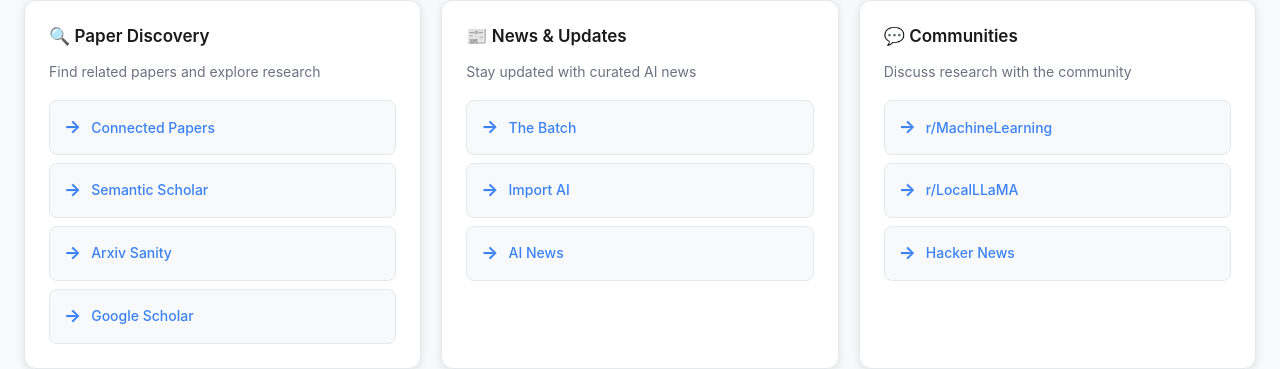
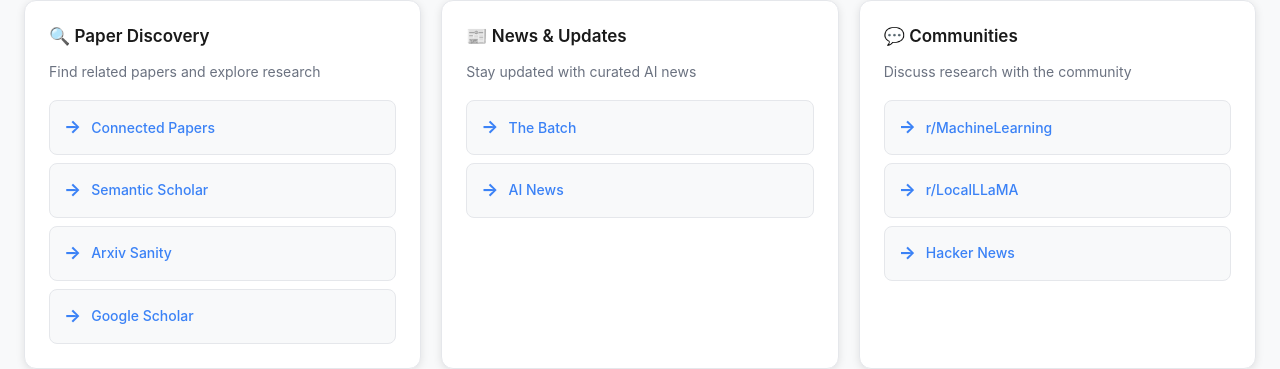
Before and after one commit to ThreeSwordAI/ai-research-dashboard, a plain HTML site: page index.html in a window 1280 px wide. Shown: the part 3559-3928 px from the top of the page. Drawn offline with Linux system fonts and the light colour scheme.

Commit message:
New AI News link

```diff
--- a/index.html
+++ b/index.html
@@ -811,10 +811,7 @@
             <a href="https://www.deeplearning.ai/the-batch/" class="resource-link" target="_blank">
               The Batch
             </a>
-            <a href="https://importai.com/" class="resource-link" target="_blank">
-              Import AI
-            </a>
-            <a href="https://buttondown.email/ainews" class="resource-link" target="_blank">
+            <a href="https://news.smol.ai/" class="resource-link" target="_blank">
               AI News
             </a>
           </div>
```
